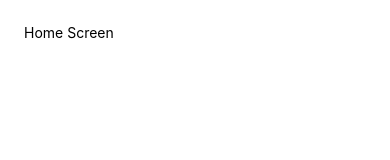
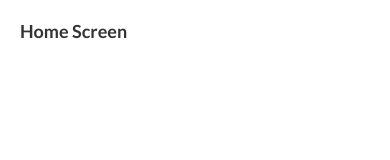
Before and after one commit to EidorianAvi/hira-kana, a React Native app: screen / in a window 390 px wide. Shown: the top 160 px of the page. Built offline with nearby package versions, Linux system fonts and the light colour scheme.

Commit message:
Create globalStyles and import it into all screens

```diff
--- a/screens/home.js
+++ b/screens/home.js
@@ -1,18 +1,14 @@
 import React from 'react';
-import { StyleSheet, View, Text } from 'react-native';
+import { View, Text } from 'react-native';
+import { globalStyles } from '../styles/global';
+
 
 export default function Home() {
 
     return (
-        <View style={styles.container}>
-            <Text>Home Screen</Text>
+        <View style={globalStyles.container}>
+            <Text style={globalStyles.titleText}>Home Screen</Text>
         </View>
     )
 
 }
-
-const styles = StyleSheet.create({
-    container: {
-        padding: 24,
-    }
-});
--- /dev/null
+++ b/styles/global.js
@@ -0,0 +1,19 @@
+import { StyleSheet } from 'react-native';
+
+
+
+export const globalStyles = StyleSheet.create({
+    container: {
+        flex: 1,
+        padding: 20,
+    },
+    titleText: {
+        fontFamily: 'lato-bold',
+        fontSize: 18,
+        color: '#333',
+    },
+    paragraph: {
+        marginVertical: 9,
+        lineHeight: 20,
+    }
+});
```
Also changed, not shown: screens/about.js (+3 -8 lines), screens/hiragana.js (+3 -8 lines), screens/katakana.js (+3 -7 lines).
